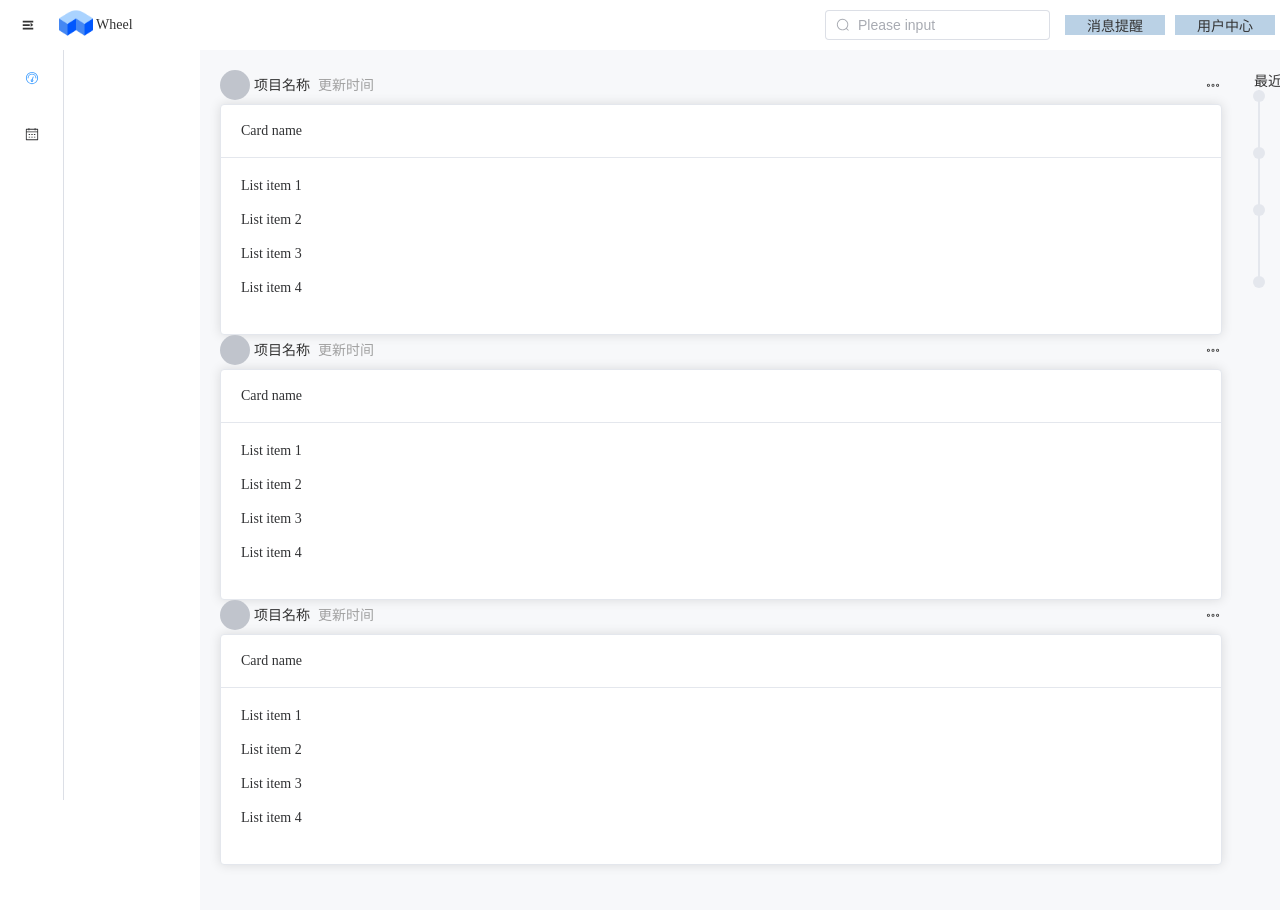
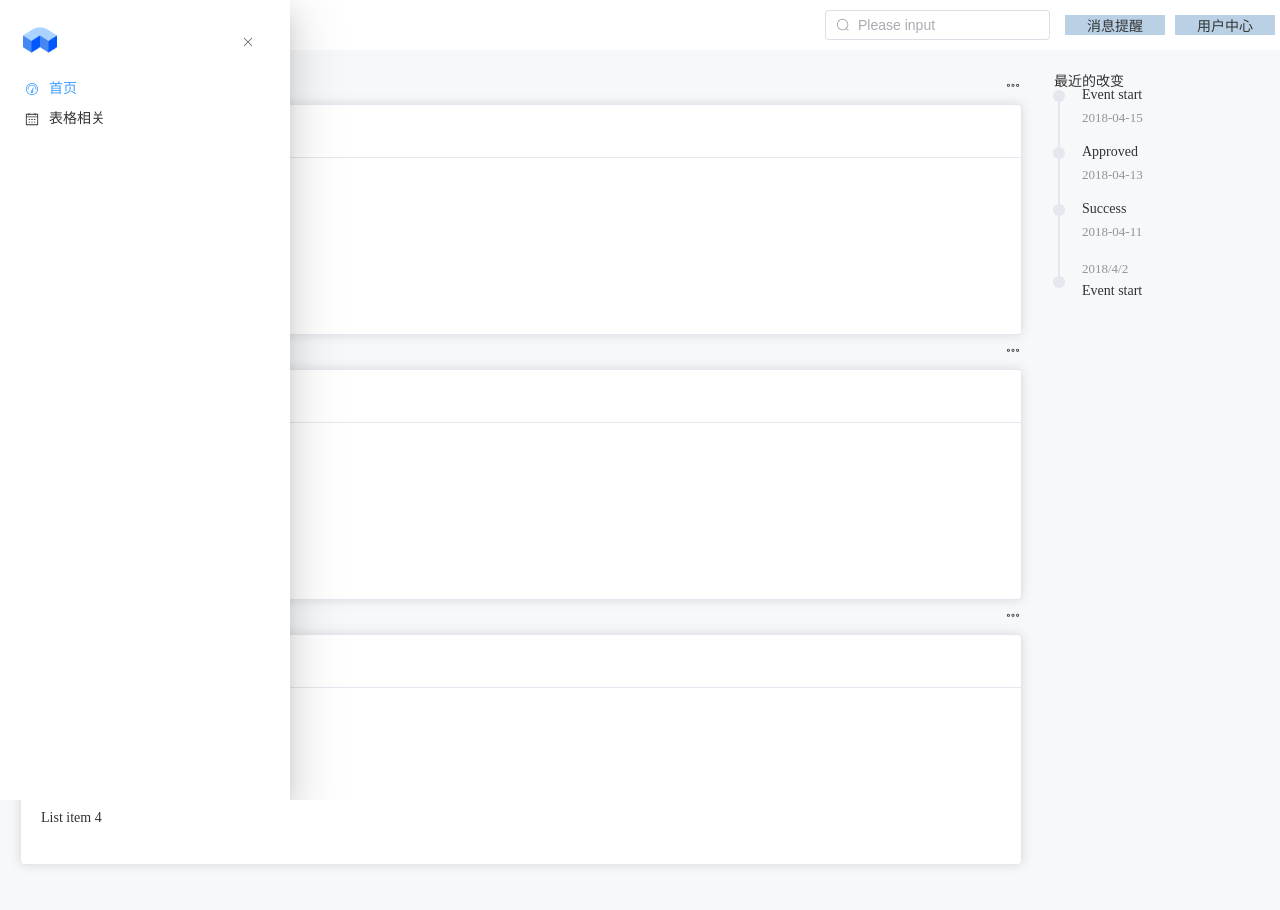
Before and after one commit to LambertWjq/Co-Wheel-web, a Vue app: page / in a window 1280 px wide. Both pictures are taken after a click on the element 28 px from the left and 25 px from the top of the page. Shown: the top 910 px of the page. Built offline with nearby package versions, Linux system fonts and the light colour scheme.

Commit message:
更新左右抽屉交互
更新左右抽屉交互

```diff
--- a/src/App.vue
+++ b/src/App.vue
@@ -12,7 +12,7 @@ import Sidebar from "@/components/Sidebar.vue";
           <Header />
         </el-header>
         <el-container>
-          <el-aside width="200px">
+          <el-aside width="0px">
             <Sidebar />
           </el-aside>
           <el-main class="background">
--- a/src/components/Sidebar.vue
+++ b/src/components/Sidebar.vue
@@ -1,9 +1,9 @@
 <script setup lang="ts">
-import { computed } from 'vue';
-import { useSidebarStore } from '@/store/sidebar';
-import { useRoute } from 'vue-router';
+import {computed} from 'vue';
+import {useMenuSidebarStore, useUserSidebarStore} from '@/store/sidebar';
+import {useRoute} from 'vue-router';
 
-const items = [
+const menuItems = [
   {
     icon: 'Odometer',
     index: '/',
@@ -12,16 +12,24 @@ const items = [
   },
   {
     icon: 'Calendar',
-    index: '1',
+    index: '/work',
     title: '表格相关',
     permiss: '2',
-    subs: [
+  },
+];
+
+const userItems = [
   {
-        index: '/table',
-        title: '常用表格',
+    icon: 'Odometer',
+    index: '/',
+    title: '用户状态',
+    permiss: '1',
+  },
+  {
+    icon: 'Calendar',
+    index: '/work',
+    title: '你的项目',
     permiss: '2',
-      }
-    ]
   },
 ];
 
@@ -30,39 +38,82 @@ const onRoutes = computed(() => {
   return route.path;
 })
 
-const sidebar = useSidebarStore();
+const menuSidebar = useMenuSidebarStore();
+const userSidebar = useUserSidebarStore();
 </script>
 
 <template>
   <div class="sidebar">
+    <el-drawer
+        v-model="menuSidebar.collapse"
+        direction="ltr"
+        :append-to-body=true
+        :destroy-on-close=false
+        :show-close=false
+        top="0"
+        class="left-sidebar"
+    >
+      <template #header="{ close }">
+        <div>
+          <img class="sidebar-logo" src="../assets/logo.png"/>
+        </div>
+        <el-button @click="close">
+          <el-icon>
+            <Close/>
+          </el-icon>
+        </el-button>
+      </template>
       <el-menu
           class="sidebar-el-menu"
           :default-active="onRoutes"
-      :collapse="sidebar.collapse"
           unique-opened
           router
       >
-      <template v-for="item in items">
-        <template v-if="item.subs">
-          <el-sub-menu :index="item.index" :key="item.index" v-permiss="item.permiss">
-            <template #title>
-              <el-icon>
-                <component :is="item.icon"></component>
-              </el-icon>
-              <span>{{ item.title }}</span>
-            </template>
-          </el-sub-menu>
-        </template>
-        <template v-else>
-          <el-menu-item :index="item.index" :key="item.index" v-premiss="item.permiss">
+        <template v-for="item in menuItems" :key="item.index">
+          <el-menu-item :index="item.index" v-premiss="item.permiss">
             <el-icon>
               <component :is="item.icon"></component>
             </el-icon>
             <template #title>{{ item.title }}</template>
           </el-menu-item>
         </template>
+      </el-menu>
+    </el-drawer>
+    <el-drawer
+        v-model="userSidebar.collapse"
+        direction="rtl"
+        :append-to-body=true
+        :destroy-on-close=false
+        :show-close=false
+        top="0"
+        class="right-sidebar"
+    >
+      <template #header="{ close }">
+        <div>
+          <img class="sidebar-logo" src="../assets/logo.png"/>
+        </div>
+        <el-button @click="close">
+          <el-icon>
+            <Close/>
+          </el-icon>
+        </el-button>
+      </template>
+      <el-menu
+          class="sidebar-el-menu"
+          :default-active="onRoutes"
+          unique-opened
+          router
+      >
+        <template v-for="item in userItems" :key="item.index">
+          <el-menu-item :index="item.index" v-premiss="item.permiss">
+            <el-icon>
+              <component :is="item.icon"></component>
+            </el-icon>
+            <template #title>{{ item.title }}</template>
+          </el-menu-item>
         </template>
       </el-menu>
+    </el-drawer>
   </div>
 </template>
 
@@ -74,14 +125,54 @@ const sidebar = useSidebarStore();
   top: 50px;
   bottom: 0;
   overflow-y: scroll;
+
   &::-webkit-scrollbar {
     width: 0;
   }
 }
+
 .sidebar-el-menu:not(.el-menu--collapse) {
   width: 250px;
+  border-right: none;
+  .el-menu-item {
+   padding: 0;
+   height: 30px;
   }
+}
+
 .sidebar > ul {
   height: 100%;
 }
 </style>
+
+<style lang="scss">
+.el-overlay:has(.left-sidebar, .right-sidebar) {
+  background-color: #FFFFFF00;
+}
+
+.left-sidebar, .right-sidebar {
+  .el-drawer__header {
+    background-color: #ffffff;
+    margin: 0;
+    .el-button {
+      border: none;
+    }
+  }
+  .el-drawer__body {
+    padding-top: 10px;
+  }
+  .sidebar-logo {
+    width: 40px;
+    height: 40px;
+  }
+  .sidebar-el-menu {
+    padding: 0;
+    margin: 0;
+  }
+}
+
+.left-sidebar.el-drawer.ltr, .right-sidebar.el-drawer.rtl {
+  max-width: 290px;
+  min-width: 290px;
+}
+</style>
--- a/src/router/index.ts
+++ b/src/router/index.ts
@@ -1,5 +1,6 @@
 import { createRouter, createWebHistory } from 'vue-router'
 import HomeView from '../views/HomeView.vue'
+import WorkView from "@/views/WorkView.vue";
 
 const router = createRouter({
   history: createWebHistory(import.meta.env.BASE_URL),
@@ -10,12 +11,12 @@ const router = createRouter({
       component: HomeView
     },
     {
-      path: '/about',
-      name: 'about',
+      path: '/work',
+      name: 'work',
       // route level code-splitting
       // this generates a separate chunk (About.[hash].js) for this route
       // which is lazy-loaded when the route is visited.
-      component: () => import('../views/HomeView.vue')
+      component: WorkView
     }
   ]
 })
--- a/src/store/sidebar.ts
+++ b/src/store/sidebar.ts
@@ -1,6 +1,6 @@
 import { defineStore } from 'pinia';
 
-export const useSidebarStore = defineStore('sidebar', {
+export const useMenuSidebarStore = defineStore('menuSidebar', {
     state: () => {
         return {
             collapse: false
@@ -13,3 +13,17 @@ export const useSidebarStore = defineStore('sidebar', {
         }
     }
 });
+
+export const useUserSidebarStore = defineStore('userSidebar', {
+    state: () => {
+        return {
+            collapse: false
+        };
+    },
+    getters: {},
+    actions: {
+        handleCollapse() {
+            this.collapse = !this.collapse;
+        }
+    }
+});
--- a/src/views/Header.vue
+++ b/src/views/Header.vue
@@ -1,13 +1,18 @@
 <script setup lang="ts">
-import { useSidebarStore } from "@/store/sidebar";
+import {useMenuSidebarStore, useUserSidebarStore} from "@/store/sidebar";
 import { ref } from 'vue';
 import {Expand, Search} from "@element-plus/icons-vue";
 
 const headerSearchInput = ref('');
-const sidebar = useSidebarStore();
-// 侧边栏折叠
-const collapseChange = () => {
-  sidebar.handleCollapse();
+const menuSidebar = useMenuSidebarStore();
+const userSidebar = useUserSidebarStore();
+// 菜单侧边栏折叠
+const menuCollapseChange = () => {
+  menuSidebar.handleCollapse();
+}
+// 用户侧边栏折叠
+const userCollapseChange = () => {
+  userSidebar.handleCollapse();
 }
 </script>
 
@@ -15,8 +20,8 @@ const collapseChange = () => {
   <div class="wheel-header-div">
     <div class="header-left">
       <!-- 折叠按钮 -->
-      <div class="collapse-btn" @click="collapseChange">
-        <el-icon v-if="sidebar.collapse">
+      <div class="collapse-btn" @click="menuCollapseChange">
+        <el-icon v-if="menuSidebar.collapse">
           <Expand />
         </el-icon>
         <el-icon v-else>
@@ -41,7 +46,9 @@ const collapseChange = () => {
         </el-input>
       </div>
       <div class="header-info">消息提醒</div>
-      <div class="header-user">用户中心</div>
+      <div class="header-user">
+        <div class="user-button" @click="userCollapseChange">用户中心</div>
+      </div>
     </div>
   </div>
 </template>
@@ -94,5 +101,9 @@ const collapseChange = () => {
       cursor: pointer;
     }
   }
+  div.user-button {
+    margin: 0;
+    cursor: pointer;
+  }
 }
 </style>
--- a/src/views/WorkView.vue
+++ b/src/views/WorkView.vue
@@ -4,5 +4,6 @@
 
 <template>
     <div>
+      work
     </div>
 </template>
```
Also changed, not shown: src/components/Navigation.vue (deleted, +0 -8 lines). Lines whose indentation alone changed are shown as unchanged.
